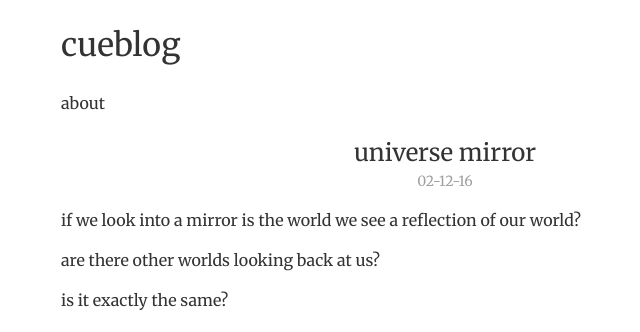
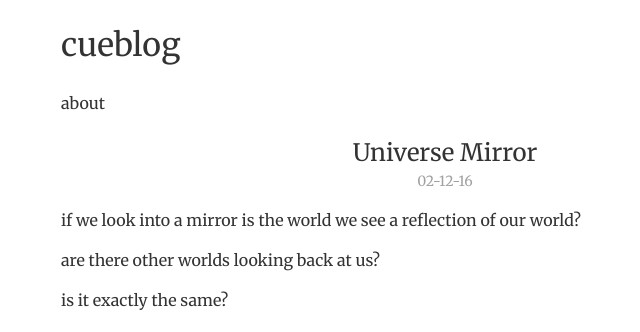
Before and after one commit to yvan/yvan.github.io, a Jekyll site: the page built from _posts/2016-02-12-universe-mirror.md, in a window 1280 px wide. Shown: the top 332 px of the page, without its empty margins (195-835 px from the left). Built offline with Jekyll 4.4.1, drawn with Linux system fonts in a browser that asks for light colours.

```diff
--- a/css/main.scss
+++ b/css/main.scss
@@ -20,6 +20,6 @@
 @import "layout";
 @import "syntax";
 
-h2 {
+h2 li {
     text-transform: lowercase;
 }
```
